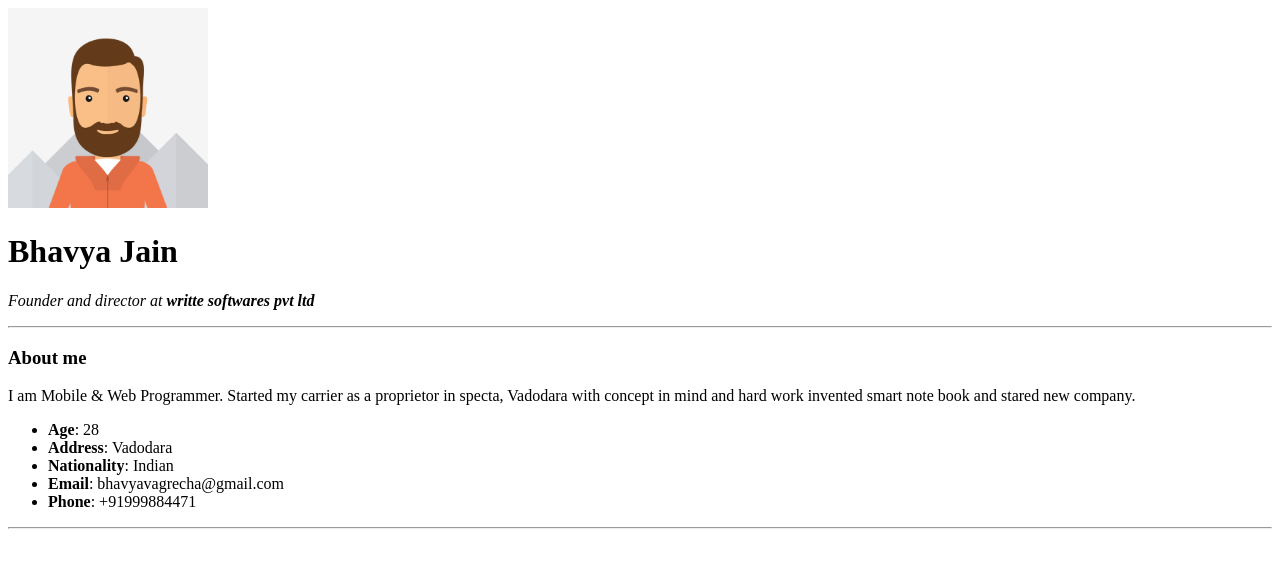
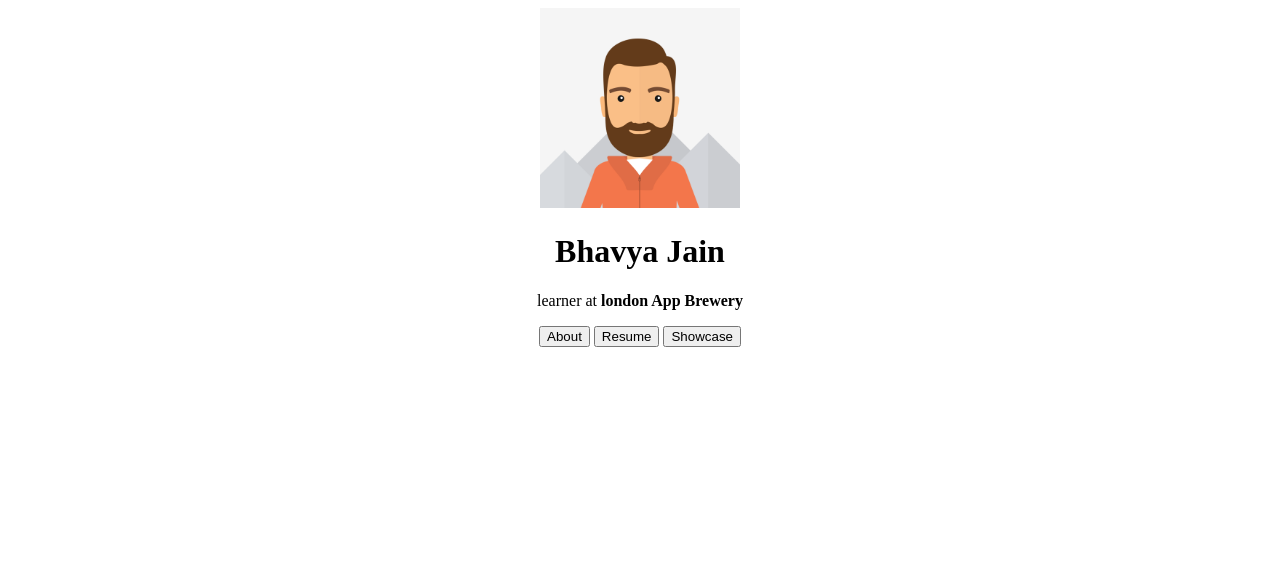
Before and after one commit to bhavya2410/cv, a plain HTML site: page index.html in a window 1280 px wide. Drawn offline with Linux system fonts and the light colour scheme.

Commit message:
phase two

```diff
--- a/index.html
+++ b/index.html
@@ -6,21 +6,17 @@
   <title>Bhavya's Personal website</title>
 </head>
 
-<body>
-  <img src="image/photo.png" alt="profile pic" width="200" height="200">
-  <h1>Bhavya Jain</h1>
-  <p><em>Founder and director at <strong>writte softwares pvt ltd</strong></em></p>
-  <hr>
-  <h3>About me </h3>
-  <p> I am Mobile & Web Programmer. Started my carrier as a proprietor in specta, Vadodara with concept in mind and hard work invented smart note book and stared new company.</p>
-  <ul>
-    <li><strong>Age</strong>: 28</li>
-    <li><strong>Address</strong>: Vadodara</li>
-    <li><strong>Nationality</strong>: Indian</li>
-    <li><strong>Email</strong>: bhavyavagrecha@gmail.com</li>
-    <li><strong>Phone</strong>: +91999884471</li>
-  </ul>
-<hr>
+<body align="center">
+    <img src="image/photo.png" alt="profile pic" width="200" height="200">
+    <h1>Bhavya Jain</h1>
+    <p>learner at <strong>london App Brewery </strong></p>
+
+    <p>
+      <a href="about.html"><button type="Primary" name="button">About</button></a>
+      <a href="resume.html"><button type="Primary" name="button">Resume</button></a>
+      <a href="showcase.html"><button type="Primary" name="button">Showcase</button></a>
+    </p>
+
 </body>
 
 </html>
```
Also changed, not shown: about.html (added, +20 -0 lines).
